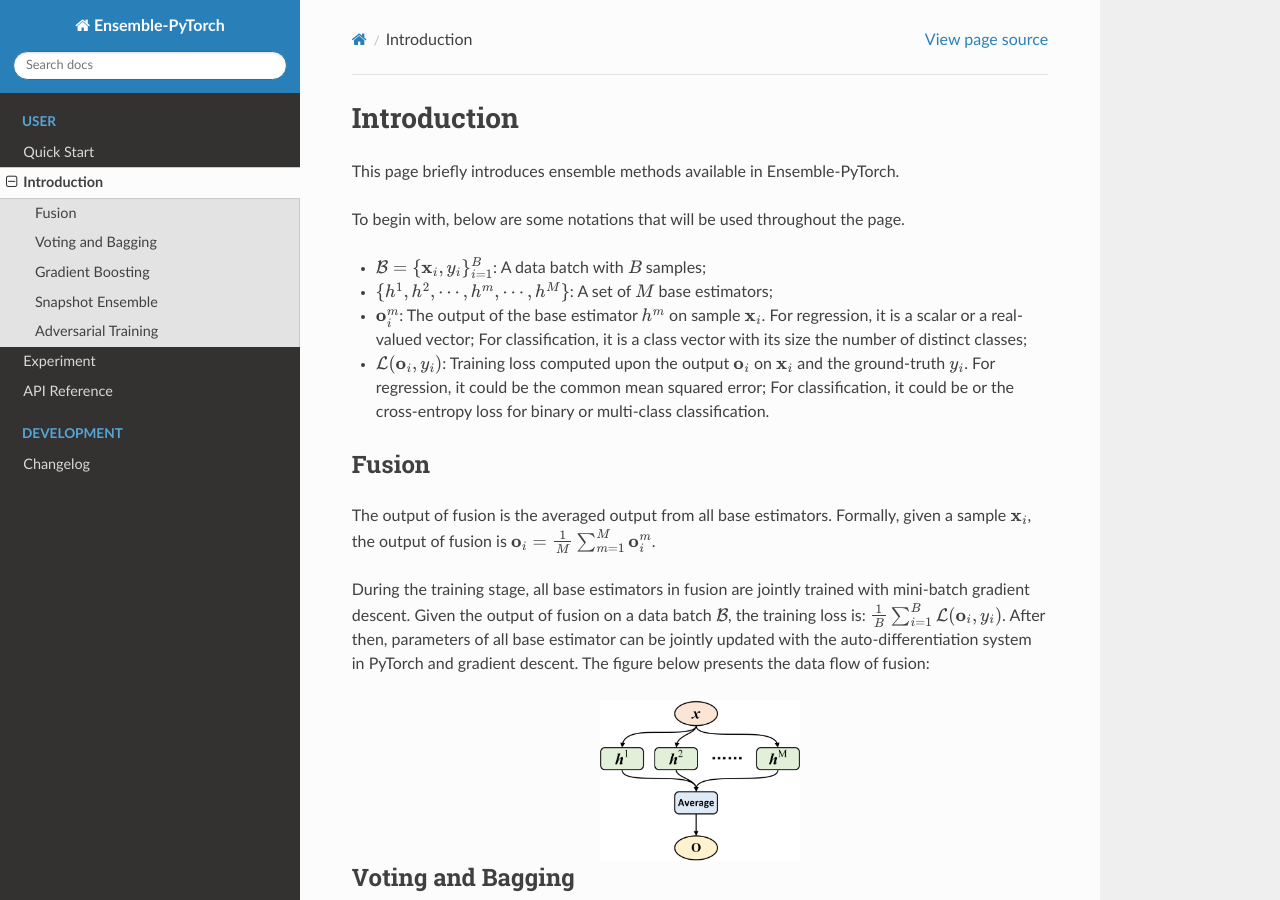
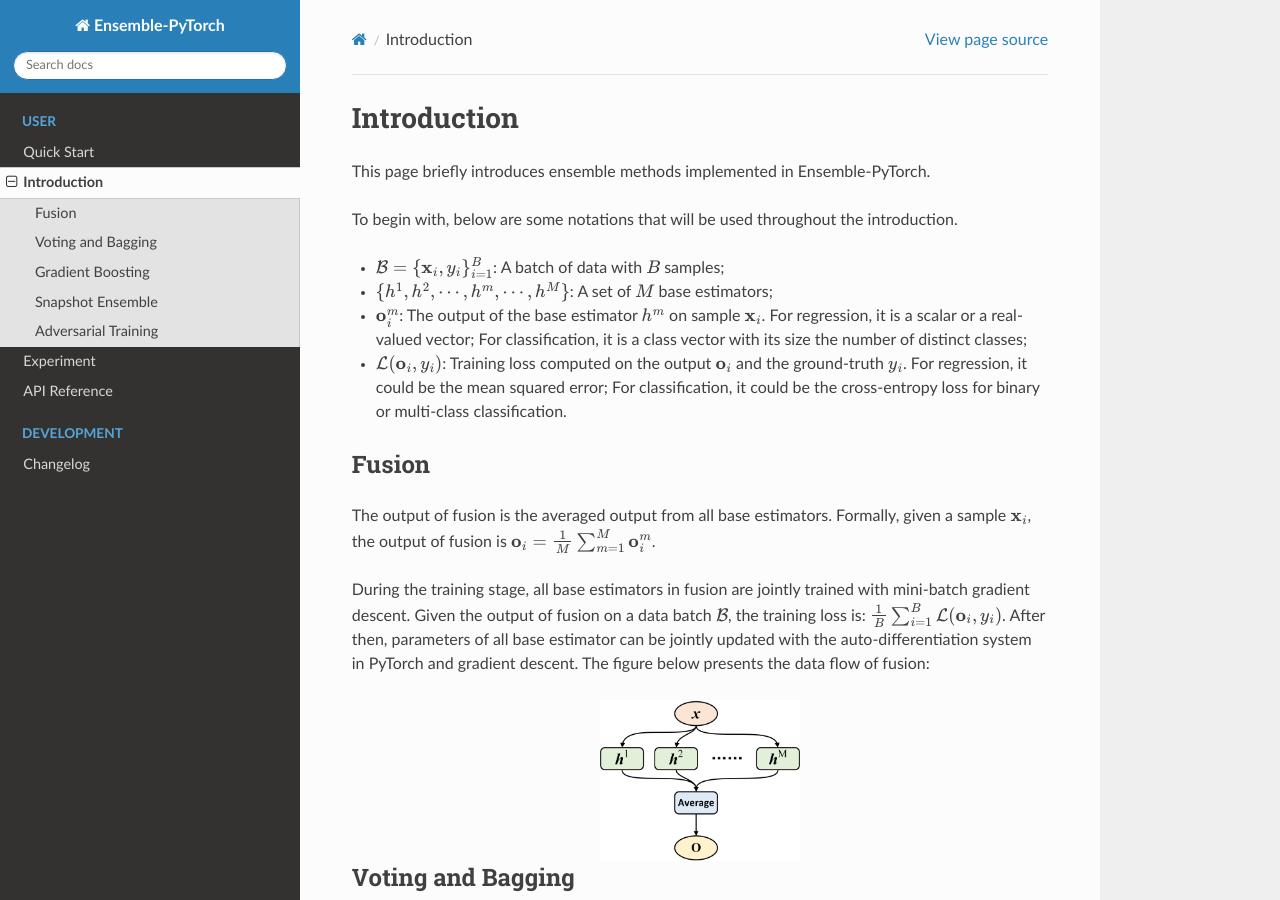
Before and after one commit to TorchEnsemble-Community/Ensemble-Pytorch, a Sphinx documentation site: the page built from docs/introduction.rst, in a window 1280 px wide and 900 px high. Built offline with Sphinx 7.4.7 and the Read the Docs theme 2.0.0, drawn with Linux system fonts in a browser that asks for light colours; pages that are not in the unit, such as notebooks, are missing from menus.

Commit message:
[DOC] Update introduction.rst

```diff
--- a/docs/introduction.rst
+++ b/docs/introduction.rst
@@ -1,14 +1,14 @@
 Introduction
 ============
 
-This page briefly introduces ensemble methods available in Ensemble-PyTorch.
+This page briefly introduces ensemble methods implemented in Ensemble-PyTorch.
 
-To begin with, below are some notations that will be used throughout the page.
+To begin with, below are some notations that will be used throughout the introduction.
 
-- :math:`\mathcal{B} = \{\mathbf{x}_i, y_i\}_{i=1}^B`: A data batch with :math:`B` samples;
+- :math:`\mathcal{B} = \{\mathbf{x}_i, y_i\}_{i=1}^B`: A batch of data with :math:`B` samples;
 - :math:`\{h^1, h^2, \cdots, h^m, \cdots, h^M\}`: A set of :math:`M` base estimators;
 - :math:`\mathbf{o}_i^m`: The output of the base estimator :math:`h^m` on sample :math:`\mathbf{x}_i`. For regression, it is a scalar or a real-valued vector; For classification, it is a class vector with its size the number of distinct classes;
-- :math:`\mathcal{L}(\mathbf{o}_i, y_i)`: Training loss computed upon the output :math:`\mathbf{o}_i` on :math:`\mathbf{x}_i` and the ground-truth :math:`y_i`. For regression, it could be the common mean squared error; For classification, it could be or the cross-entropy loss for binary or multi-class classification.
+- :math:`\mathcal{L}(\mathbf{o}_i, y_i)`: Training loss computed on the output :math:`\mathbf{o}_i` and the ground-truth :math:`y_i`. For regression, it could be the mean squared error; For classification, it could be the cross-entropy loss for binary or multi-class classification.
 
 Fusion
 ------
```
